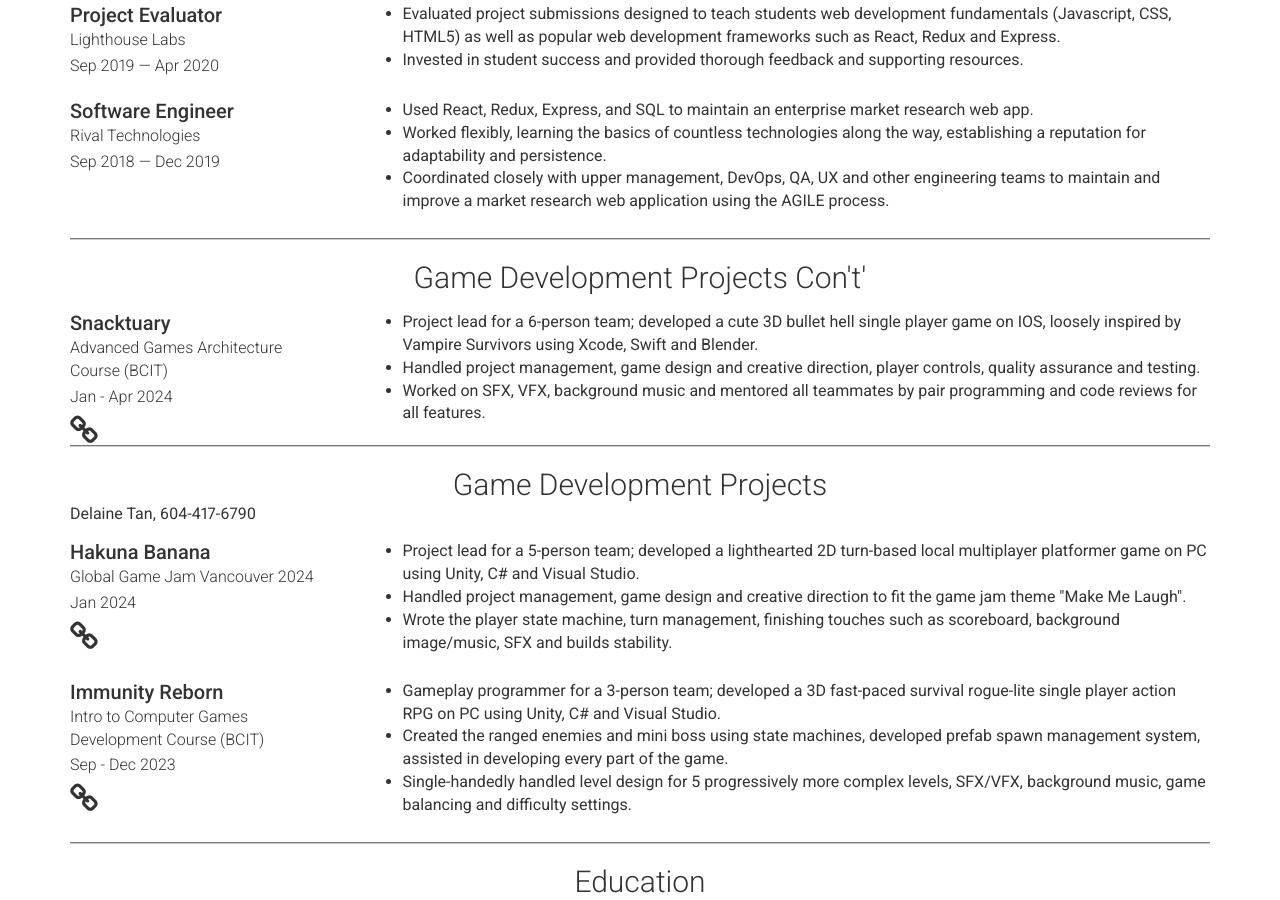
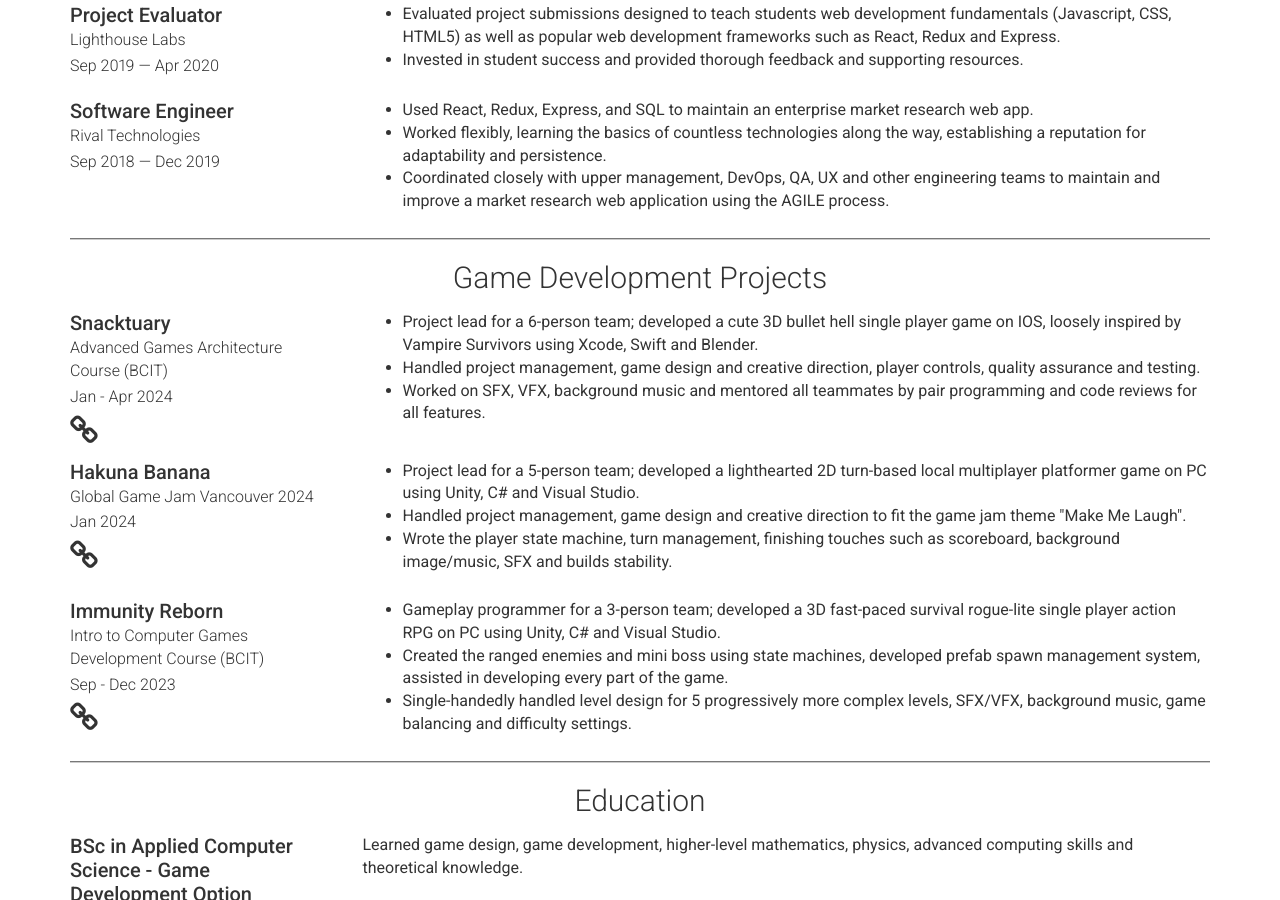
Before and after one commit to DelaineWTan/delainewtan.github.io, a Jekyll site: the page built from index.md, in a window 1280 px wide and 900 px high, scrolled down 496 px. Built offline with Jekyll 4.4.1, drawn with Linux system fonts in a browser that asks for light colours.

Commit message:
Swap headers.

```diff
--- a/_includes/projects.html
+++ b/_includes/projects.html
@@ -1,11 +1,11 @@
 <div class="container projects-container">
-  <h3>{{ site.projects_title | default: "Game Development Projects Con't'" }}</h3>
+  <h3>{{ site.projects_title | default: "Game Development Projects" }}</h3>
   {% for project in site.data.projects %}
     {% include {{ project.layout | default: 'left' | append: ".html" }} item=project %}
     {% if forloop.first %}
         <!-- Add your header here -->
-        <h3>{{ site.projects_title | default: "Game Development Projects" }}</h3>
-        <p>Delaine Tan, 604-417-6790</p>
+    <h3 class="print-only">{{ site.projects_title | default: "Game Development Projects Con't'" }}</h3>
+        <p class="print-only">Delaine Tan, 604-417-6790</p>
         {% endif %}
   {% endfor %}
 </div>
```
